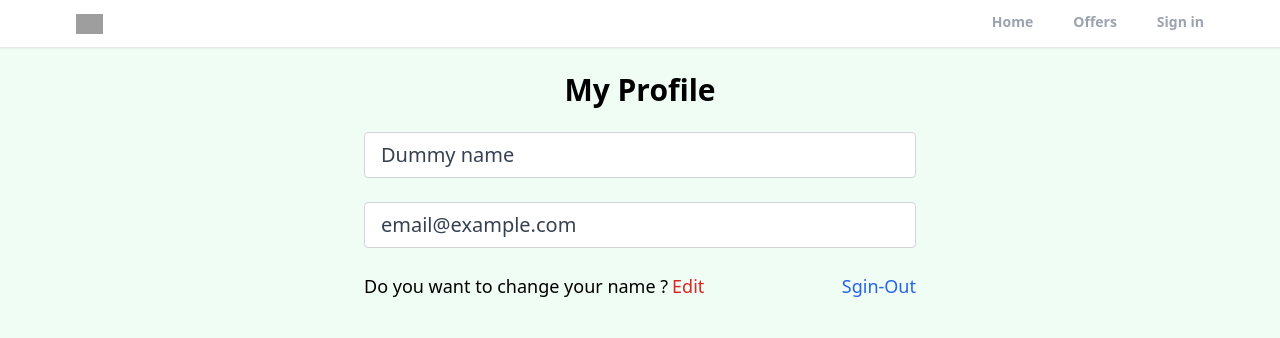
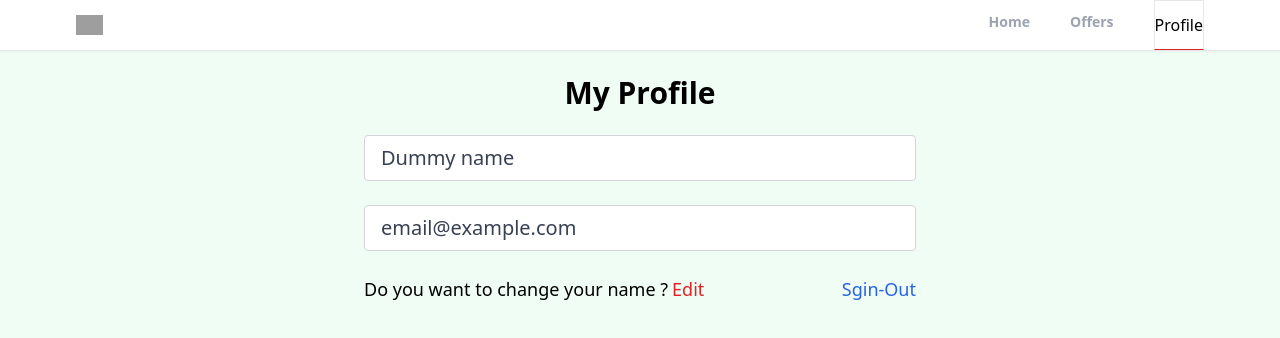
Before and after one commit to SN201/rent-house-react, a React (Vite) app: page /profile in a window 1280 px wide. Shown: the top 338 px of the page. Built offline with nearby package versions, Linux system fonts and the light colour scheme; no server answers; sample sign-in values are in the browser's storage; grey boxes are pictures that could not be loaded.

Commit message:
complete the header and make it dynamic with change

```diff
--- a/src/components/Header.jsx
+++ b/src/components/Header.jsx
@@ -1,4 +1,6 @@
 
+import { getAuth, onAuthStateChanged } from 'firebase/auth';
+import { useEffect, useState } from 'react';
 import { useLocation , useNavigate } from 'react-router-dom';
 const Header = () => {
   const location = useLocation();
@@ -10,7 +12,18 @@ const Header = () => {
       return false;
     }
   }
-
+  const auth = getAuth();
+const [pageStatus , setPageStatus] = useState("sig-in");
+useEffect(()=>{
+  onAuthStateChanged(auth ,(user)=>{
+    if(user){
+      setPageStatus("Profile");
+    }
+    else{
+      setPageStatus("sig-in");
+    }
+  })
+},[auth])
   return (
     <div className='bg-white border-b shadow-sm sticky top-0 z-50'>
       <header className='flex justify-between items-center px-3 max-w-6xl m-auto'>
@@ -32,8 +45,9 @@ const Header = () => {
             <li className={` transition duration-150 ease-in-out cursor-pointer  ${pathMathRoute("/offers") ? `text-black border border-b-red-600 py-3 `: ` py-3 text-sm font-semibold text-gray-400
             border-b-[3px] border-b-transparent`}`} onClick={()=>navigate("/offers")}>Offers</li>
 
-            <li className={` transition duration-150 ease-in-out cursor-pointer  ${pathMathRoute("/sig-in") ? `text-black border border-b-red-600 py-3 `: ` py-3 text-sm font-semibold text-gray-400
-            border-b-[3px] border-b-transparent`}`} onClick={()=>navigate("/sig-in")}>Sign in</li>
+            <li className={` transition duration-150 ease-in-out cursor-pointer
+             ${ ((pathMathRoute("/profile") )|| (pathMathRoute( "/sign-in"))) ? `text-black border border-b-red-600 py-3 `: ` py-3 text-sm font-semibold text-gray-400
+            border-b-[3px] border-b-transparent`}`} onClick={()=>navigate("/profile")}>{pageStatus}</li>
 
           </ul>
         </div>
--- a/src/components/PrivateRoute.jsx
+++ b/src/components/PrivateRoute.jsx
@@ -6,7 +6,7 @@ const PrivateRoute = () => {
     if(checkingStatus){
         return <h3>Loading... </h3>
     }
-  return loggedIn ? <Outlet/> : <Navigate to="/sign-in" /> ;
+  return loggedIn ? <Outlet/> : <Navigate to="/sig-in" /> ;
 }
 
 export default PrivateRoute
```
